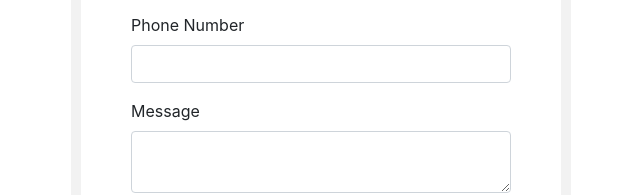
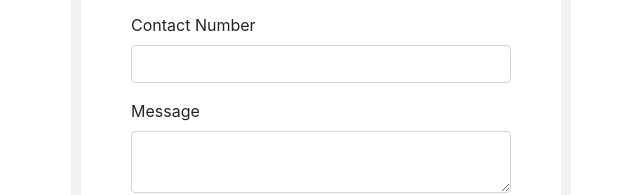
Before and after one commit to pint9785/UX220PracticeTest2, a plain HTML site: page q1.html in a window 1280 px wide. Shown: the part 315-510 px from the top of the page, 319-959 px from the left. Drawn offline with nearby package versions, Linux system fonts and the light colour scheme.

Commit message:
Update q1.html

```diff
--- a/q1.html
+++ b/q1.html
@@ -34,8 +34,8 @@
                         <input class="form-control" id="email" type="email" name="Email">
                     </div>
                     <div class="form-group">
-                        <label for="phone number">Phone Number</label>
-                        <input class="form-control" id="phone number" type="phone number" name="Phone Number">
+                        <label for="phone number">Contact Number</label>
+                        <input class="form-control" id="number" type="number " name="Contact Number">
                     </div>
                     <div class="form-group">
                         <label for="message">Message</label>
```
